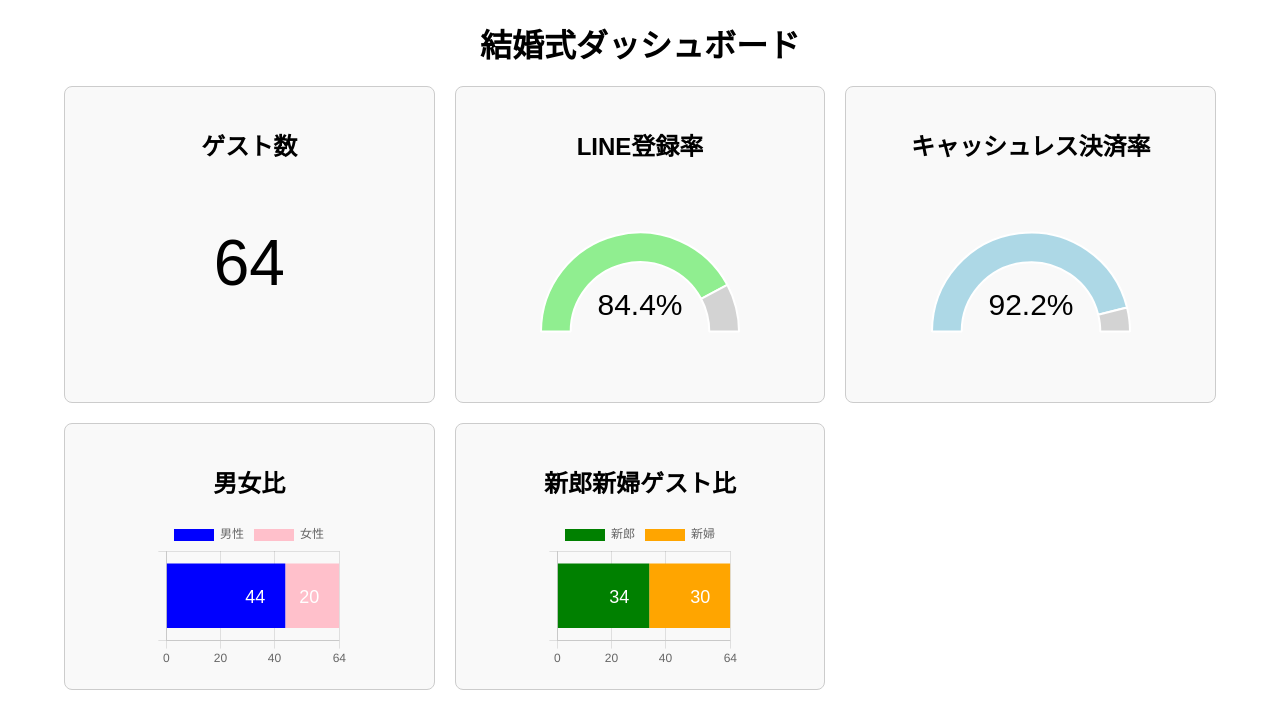
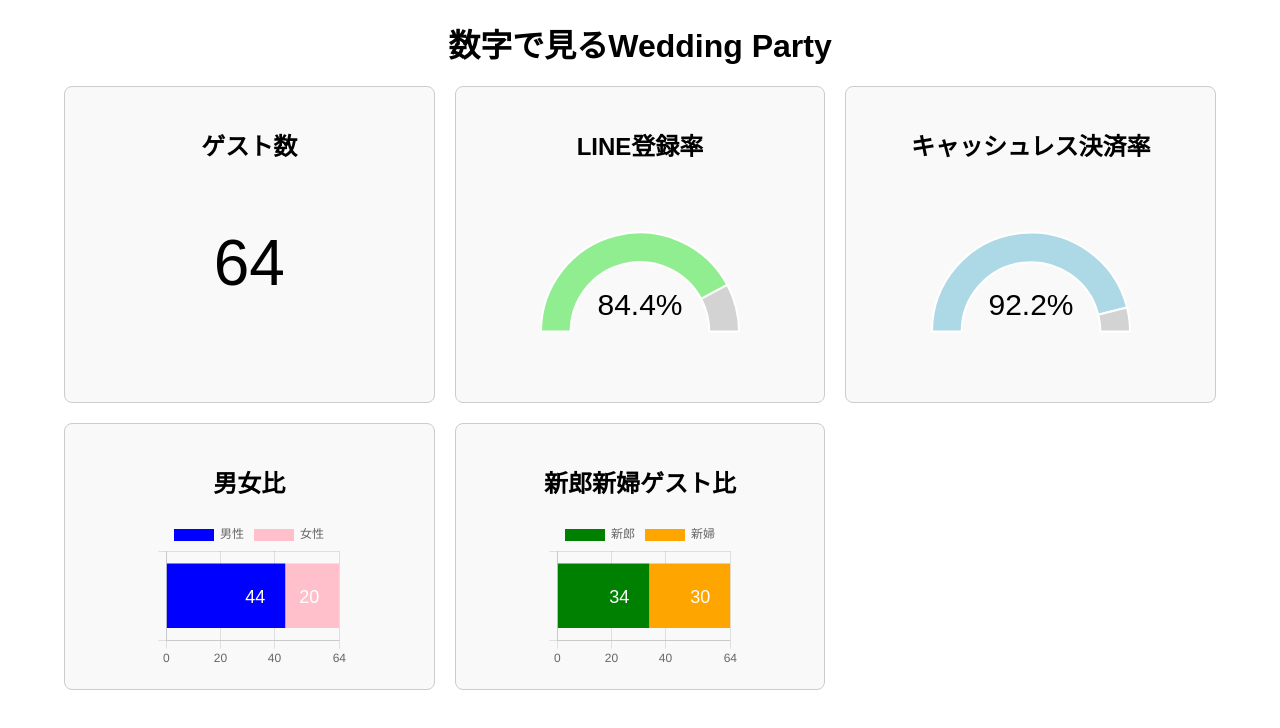
Before and after one commit to koiryu/wedding-dashboard, a plain HTML site: page index.html in a window 1280 px wide. Drawn offline with nearby package versions, Linux system fonts and the light colour scheme.

Commit message:
Update index.html

```diff
--- a/index.html
+++ b/index.html
@@ -39,7 +39,7 @@
     <script src="https://cdn.jsdelivr.net/npm/chart.js"></script>
 </head>
 <body>
-    <h1>結婚式ダッシュボード</h1>
+    <h1>数字で見るWedding Party</h1>
     <div class="dashboard">
         <!-- 総人数 -->
         <div class="card">
```
